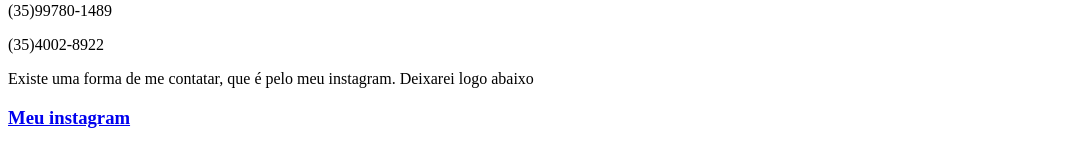
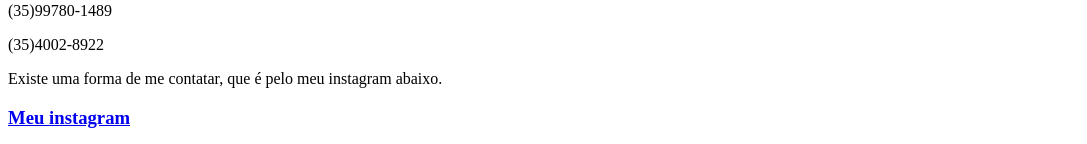
Before and after one commit to Dudu6x1/programa-aoweb, a plain HTML site: page suport.html in a window 1280 px wide. Shown: the part 1193-1337 px from the top of the page, without its empty margins (0-1087 px from the left). Drawn offline with Linux system fonts and the light colour scheme.

Commit message:
modificacao de erro

```diff
--- a/suport.html
+++ b/suport.html
@@ -23,7 +23,7 @@
     <p>Contatos para reclamaçao</p>
     <p>(35)99780-1489</p>
     <P>(35)4002-8922</P>
-    <p> Existe uma forma de me contatar, que é pelo meu instagram. Deixarei logo abaixo</p>
+    <p> Existe uma forma de me contatar, que é pelo meu instagram abaixo.</p>
     <h3> <a href="https://www.instagram.com/dudumelooo9/" > Meu instagram</a></h3>
 
 </body>
```
